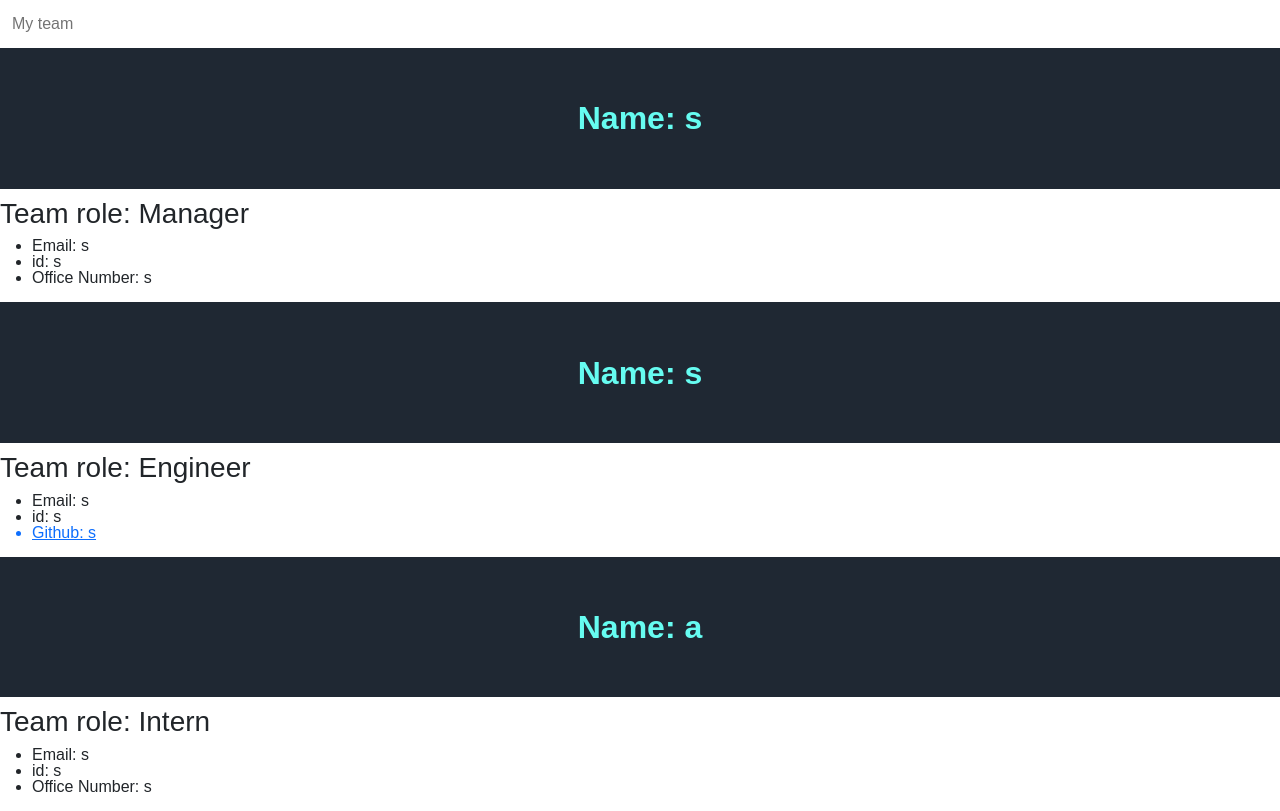
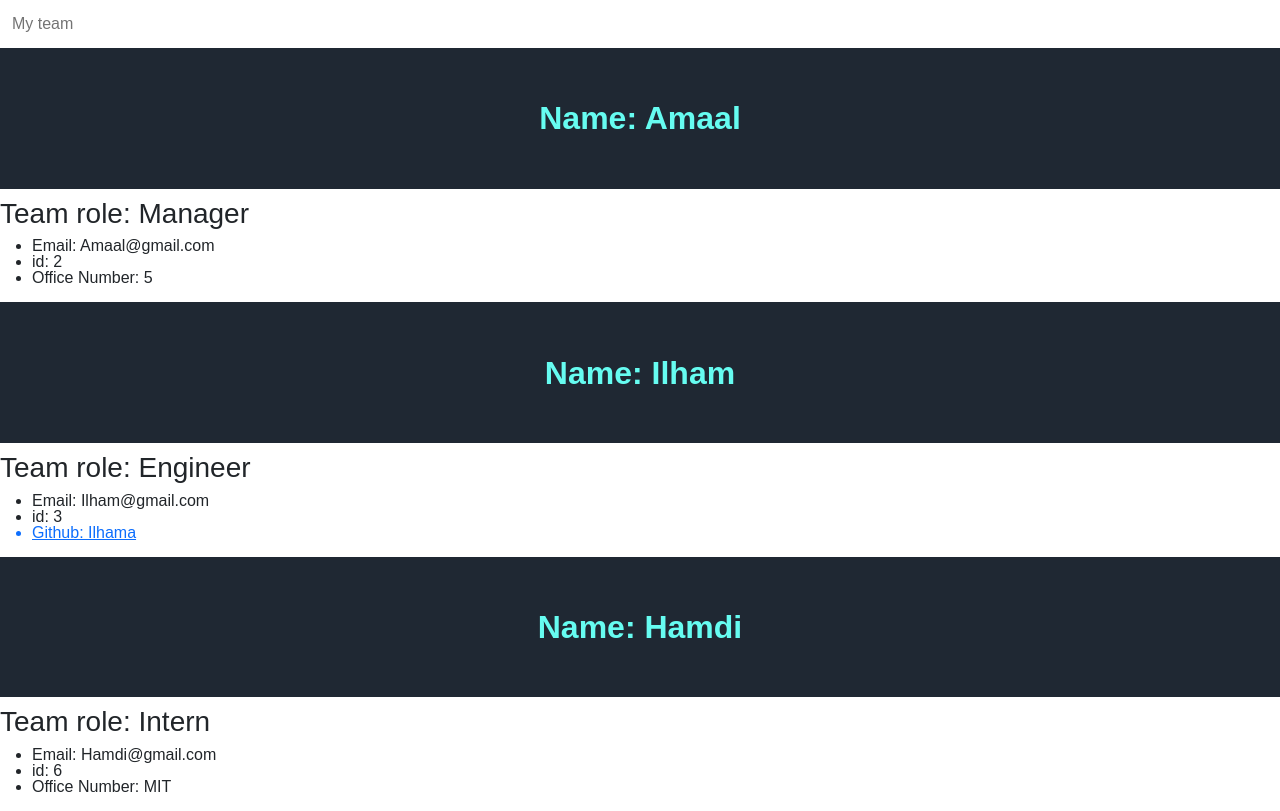
Before and after one commit to AmaalSaid/TeamProfileGenerator, a website: page dist/index.html in a window 1280 px wide. Drawn offline with nearby package versions, Linux system fonts and the light colour scheme.

Commit message:
readme updated

```diff
--- a/dist/index.html
+++ b/dist/index.html
@@ -20,42 +20,42 @@
           <main>
           <article class="singleCards">
     <div class="header">
-    <h2> Name: s</h2>
+    <h2> Name: Amaal</h2>
     </div>
     <div class="body">
     <h3> Team role: Manager</h3>
     <ul>
-    <li> Email: s</li>
-    <li> id: s</li>
-    <li>Office Number: s</li>
+    <li> Email: Amaal@gmail.com</li>
+    <li> id: 2</li>
+    <li>Office Number: 5</li>
     </ul>
     </div>
     </article>
           <section>
           <article class="singleCards">
         <div class="header">
-        <h2> Name: s</h2>
+        <h2> Name: Ilham </h2>
         </div>
         <div class="body">
         <h3> Team role: Engineer</h3>
         <ul>
-        <li> Email: s</li>
-        <li> id: s</li>
-        <a href ="https://github.com/s" target="_blank"><li>Github: s
+        <li> Email: Ilham@gmail.com</li>
+        <li> id: 3</li>
+        <a href ="https://github.com/Ilhama" target="_blank"><li>Github: Ilhama
         </li></a>
         </ul>
         </div>
         </article>
           <article class="singleCards">
             <div class="header">
-            <h2> Name: a</h2>
+            <h2> Name: Hamdi</h2>
             </div>
             <div class="body">
             <h3> Team role: Intern</h3>
             <ul>
-            <li> Email: s</li>
-            <li> id: s</li>
-            <li>Office Number: s</li>
+            <li> Email: Hamdi@gmail.com</li>
+            <li> id: 6</li>
+            <li>Office Number: MIT</li>
             </ul>
             </div>
             </article>
```
Also changed, not shown: README.md.
